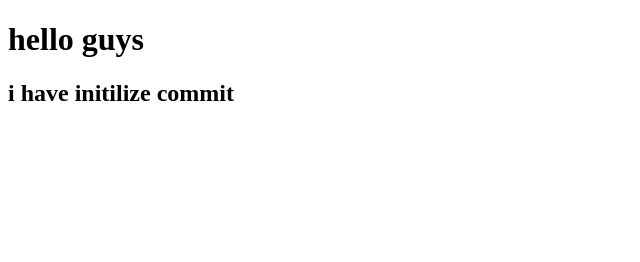
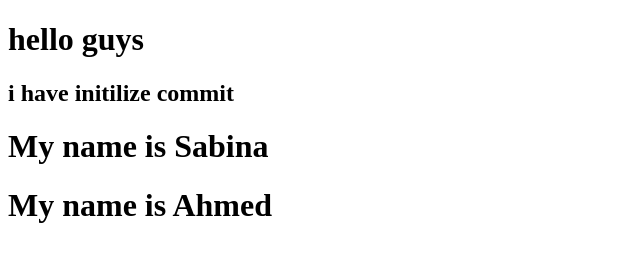
Before and after one commit to Cpv8090/rightrow, a plain HTML site: page index.html in a window 1280 px wide. Shown: the whole page, without its empty margins (0-640 px from the left). Drawn offline with Linux system fonts and the light colour scheme.

Commit message:
added new chnges

```diff
--- a/index.html
+++ b/index.html
@@ -9,5 +9,7 @@
 <body>
     <h1>hello guys</h1>
     <h2>i have initilize commit</h2>
+    <h1>My name is Sabina</h1>
+    <h1>My name is Ahmed</h1>
 </body>
 </html>
```
